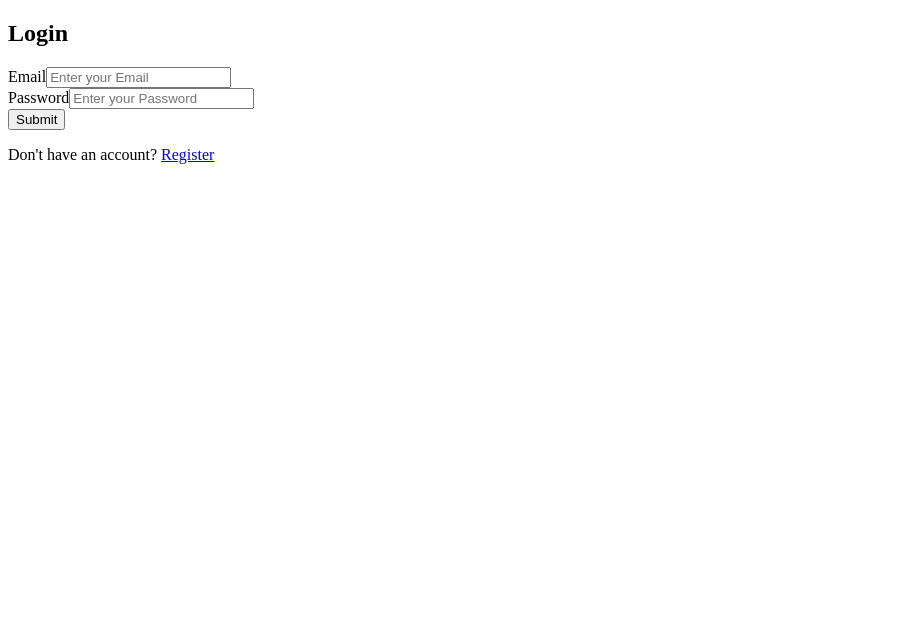
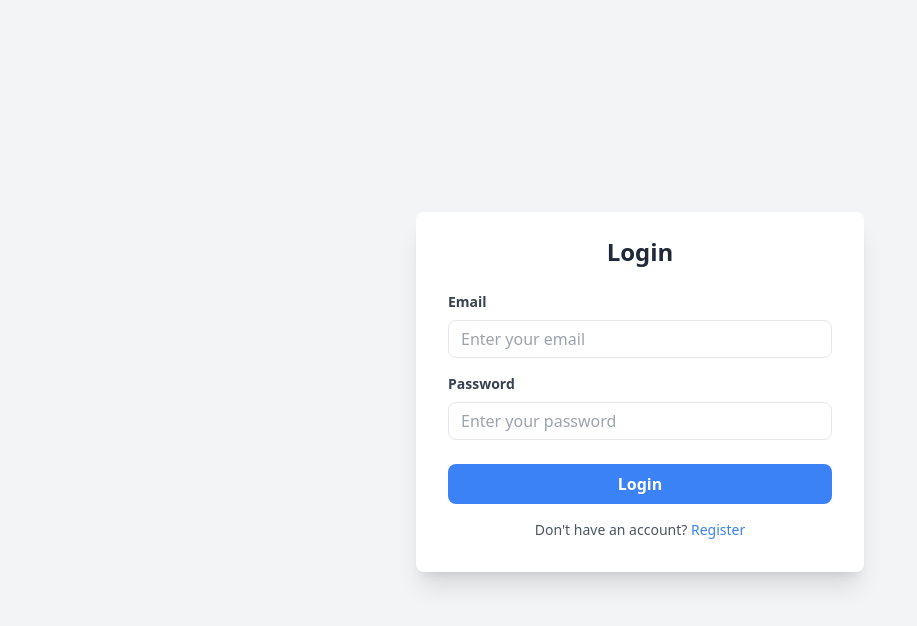
Before and after one commit to Rama-Anwar/business-management-platform, a React (Create React App) app: page / in a window 1280 px wide. Shown: the top 626 px of the page, without its empty margins (0-917 px from the left). Built offline with nearby package versions, Linux system fonts and the light colour scheme.

Commit message:
Add Dashboard & Styling

```diff
--- a/package.json
+++ b/package.json
@@ -21,7 +21,7 @@
     "react-dom": "^18.2.0",
     "react-icons": "^5.5.0",
     "react-router-dom": "^6.22.0",
-    "react-scripts": "^3.0.1",
+    "react-scripts": "^5.0.1",
     "web-vitals": "^2.1.4",
     "yup": "^1.6.1"
   },
--- a/src/App.css
+++ b/src/App.css
@@ -1,3 +1,8 @@
+@tailwind base;
+@tailwind components;
+@tailwind utilities;
+
+/*
 .App {
   text-align: center;
 }
@@ -51,3 +56,4 @@ select.input-error {
 button:disabled {
   opacity: 0.35;
 }
+*/
--- a/src/App.js
+++ b/src/App.js
@@ -5,6 +5,7 @@ import { BrowserRouter, Routes, Route } from 'react-router-dom';
 import Register from './pages/RegisterPage';
 import Users from "./pages/UsersPage";
 import ProductsPage from './pages/ProductsPage';
+import DashboardPage from './pages/DashboardPage';
 
 //const originalPrompt = window.prompt;
 function App() {
@@ -14,6 +15,7 @@ function App() {
         <Route path="/" element={<Login />} />
         <Route path="/login" element={<Login />} />
         <Route path="/register" element={<Register />} />
+        <Route path="/dashboard"  element={<DashboardPage />} />
         <Route path="/users" element={<Users />} />
         <Route path="/products" element={<ProductsPage />} />
         <Route path="*" element={<h1>Not Found</h1>} />
--- a/src/components/LoginForm.jsx
+++ b/src/components/LoginForm.jsx
@@ -2,52 +2,88 @@ import React from 'react';
 import { Formik, Form, Field, ErrorMessage } from "formik";
 import { Link } from "react-router-dom";
 import { basicSchema } from "../schemas";
-import "../App.css";
 
 export default function LoginForm({ onSubmit, errorMessage }) {
   return (
+    <div className="w-full max-w-md">
       <Formik
         initialValues={{ email: "", password: "" }}
         validationSchema={basicSchema}
         onSubmit={onSubmit}
       >
         {({ isSubmitting }) => (
-        <Form>
-          <h2>Login</h2>
+          <Form className="bg-white shadow-xl rounded-lg px-8 pt-6 pb-8 mb-4">
+            <h2 className="text-2xl font-bold text-gray-800 mb-6 text-center">Login</h2>
 
-          <div>
-            <label>Email</label>
+            <div className="mb-4">
+              <label className="block text-gray-700 text-sm font-bold mb-2" htmlFor="email">
+                Email
+              </label>
               <Field
                 name="email"
                 type="email"
-              placeholder="Enter your Email"
-              className="input-field"
+                placeholder="Enter your email"
+                className="appearance-none border rounded-lg w-full py-2 px-3 text-gray-700 leading-tight focus:outline-none focus:ring-2 focus:ring-blue-500"
               />
-            <ErrorMessage name="email" component="p" className="error" />
+              <ErrorMessage
+                name="email"
+                component="p"
+                className="text-red-500 text-xs italic mt-1"
+              />
             </div>
 
-          <div>
-            <label>Password</label>
+            <div className="mb-6">
+              <label className="block text-gray-700 text-sm font-bold mb-2" htmlFor="password">
+                Password
+              </label>
               <Field
                 name="password"
                 type="password"
-              placeholder="Enter your Password"
-              className="input-field"
+                placeholder="Enter your password"
+                className="appearance-none border rounded-lg w-full py-2 px-3 text-gray-700 leading-tight focus:outline-none focus:ring-2 focus:ring-blue-500"
               />
-            <ErrorMessage name="password" component="p" className="error" />
+              <ErrorMessage
+                name="password"
+                component="p"
+                className="text-red-500 text-xs italic mt-1"
+              />
             </div>
 
-          {errorMessage && <p className="error">{errorMessage}</p>}
+            {errorMessage && (
+              <div className="mb-4 p-2 bg-red-100 border border-red-400 text-red-700 rounded">
+                {errorMessage}
+              </div>
+            )}
 
-          <button type="submit" disabled={isSubmitting}>
-            Submit
+            <div className="flex flex-col gap-4">
+              <button
+                type="submit"
+                disabled={isSubmitting}
+                className="w-full bg-blue-500 hover:bg-blue-700 text-white font-bold py-2 px-4 rounded-lg focus:outline-none focus:ring-2 focus:ring-blue-500 focus:ring-opacity-50 disabled:opacity-50 disabled:cursor-not-allowed transition-all duration-200"
+              >
+                {isSubmitting ? (
+                  <span className="flex items-center justify-center">
+                    <svg className="animate-spin -ml-1 mr-3 h-5 w-5 text-white" xmlns="http://www.w3.org/2000/svg" fill="none" viewBox="0 0 24 24">
+                      <circle className="opacity-25" cx="12" cy="12" r="10" stroke="currentColor" strokeWidth="4"></circle>
+                      <path className="opacity-75" fill="currentColor" d="M4 12a8 8 0 018-8V0C5.373 0 0 5.373 0 12h4zm2 5.291A7.962 7.962 0 014 12H0c0 3.042 1.135 5.824 3 7.938l3-2.647z"></path>
+                    </svg>
+                    Logging in...
+                  </span>
+                ) : (
+                  "Login"
+                )}
               </button>
 
-          <p>
-            Don't have an account? <Link to="/register">Register</Link>
+              <p className="text-center text-gray-600 text-sm">
+                Don't have an account?{" "}
+                <Link to="/register" className="text-blue-500 hover:text-blue-700 font-medium">
+                  Register
+                </Link>
               </p>
+            </div>
           </Form>
         )}
       </Formik>
+    </div>
   );
 }
--- a/src/index.css
+++ b/src/index.css
@@ -1,7 +1,6 @@
 @tailwind base;
 @tailwind components;
 @tailwind utilities;
-
 
 @layer base {
   body {
--- /dev/null
+++ b/src/pages/DashboardPage.jsx
@@ -0,0 +1,64 @@
+import React from 'react';
+
+const DashboardPage = () => {
+  // Sample metrics data
+  const metrics = {
+    users: 156,
+    orders: 243,
+    products: 20,
+    totalSales: 45280
+  };
+
+  const MetricCard = ({ title, value, link, prefix = '' }) => (
+    <a
+      href={link}
+      className="bg-white rounded-lg shadow-lg p-6 hover:shadow-xl transition-shadow duration-300"
+    >
+      <div className="flex flex-col">
+        <h3 className="text-lg font-semibold text-gray-600 mb-2">{title}</h3>
+        <p className="text-3xl font-bold text-gray-800">
+          {prefix}{typeof value === 'number' ? value.toLocaleString() : value}
+        </p>
+      </div>
+    </a>
+  );
+
+  return (
+    <div className="min-h-screen bg-gray-100 py-8">
+      <div className="max-w-7xl mx-auto px-4 sm:px-6 lg:px-8">
+        <div className="bg-white rounded-lg shadow-lg p-6 mb-8">
+          <h1 className="text-3xl font-bold text-gray-900">Dashboard Overview</h1>
+        </div>
+
+        <div className="grid grid-cols-1 md:grid-cols-2 lg:grid-cols-4 gap-6">
+          <MetricCard
+            title="Total Users"
+            value={metrics.users}
+            link="/users"
+          />
+
+          <MetricCard
+            title="Total Orders"
+            value={metrics.orders}
+            link="/orders"
+          />
+
+          <MetricCard
+            title="Total Products"
+            value={metrics.products}
+            link="/products"
+          />
+
+          <MetricCard
+            title="Total Sales"
+            value={metrics.totalSales}
+            prefix="$"
+            link="/sales"
+          />
+        </div>
+      </div>
+    </div>
+  );
+};
+
+export default DashboardPage;
--- a/src/pages/LoginPage.jsx
+++ b/src/pages/LoginPage.jsx
@@ -1,5 +1,4 @@
-import React from 'react';
-import { useState } from "react";
+import React, { useState } from "react";
 import { useNavigate } from "react-router-dom";
 import LoginForm from "../components/LoginForm";
 
@@ -8,13 +7,12 @@ export default function LoginPage() {
   const [errorMessage, setErrorMessage] = useState("");
 
   const onSubmit = async (values, actions) => {
+    try {
       const user = checkUserExists(values.email, values.password);
 
       if (user) {
         if (user.isBlocked) {
-        setErrorMessage(
-          "Your account has been blocked. Please contact support."
-        );
+          setErrorMessage("Your account has been blocked. Please contact support.");
           return;
         }
 
@@ -23,13 +21,15 @@ export default function LoginPage() {
         localStorage.setItem("currentUser", JSON.stringify(values));
         navigate("/dashboard");
       } else {
-      setErrorMessage(
-        "Invalid Credentials, Register if you don't have an account."
-      );
+        setErrorMessage("Invalid Credentials, Register if you don't have an account.");
       }
 
       await new Promise((resolve) => setTimeout(resolve, 1000));
       actions.resetForm();
+    } catch (error) {
+      setErrorMessage("An error occurred during login. Please try again.");
+      console.error("Login error:", error);
+    }
   };
 
   const checkUserExists = (email, password) => {
@@ -39,5 +39,9 @@ export default function LoginPage() {
     );
   };
 
-  return <LoginForm onSubmit={onSubmit} errorMessage={errorMessage} />;
+  return (
+    <div className="min-h-screen bg-gray-100 flex items-center justify-center p-4">
+      <LoginForm onSubmit={onSubmit} errorMessage={errorMessage} />
+    </div>
+  );
 }
--- /dev/null
+++ b/src/react-app-env.d.ts
@@ -0,0 +1 @@
+/// <reference types="react-scripts" />
--- a/tailwind.config.js
+++ b/tailwind.config.js
@@ -1,7 +1,22 @@
+/*
 /** @type {import('tailwindcss').Config} */
+// module.exports = {
+//   content: [],
+//   theme: {
+//     extend: {},
+//   },
+//   plugins: [],
+// }
+
 module.exports = {
-  content: [],
+  purge: [
+    './src/**/*.{js,jsx,ts,tsx}', // Include all JS/JSX/TS/TSX files in the src folder
+  ],
+  darkMode: false, // or 'media' or 'class'
   theme: {
+    extend: {},
+  },
+  variants: {
     extend: {},
   },
   plugins: [],
```
Also changed, not shown: tsconfig.json (added, +25 -0 lines), 1 other file (tests, documents, lock files or other folders). Lines whose indentation alone changed are shown as unchanged.
